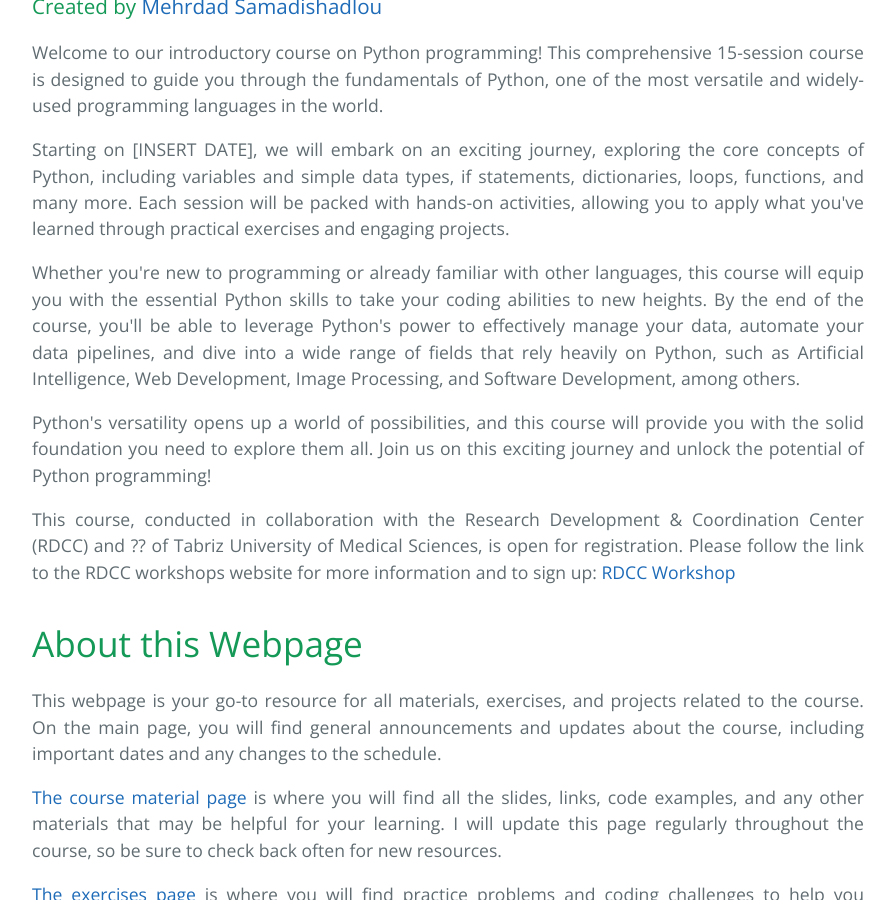
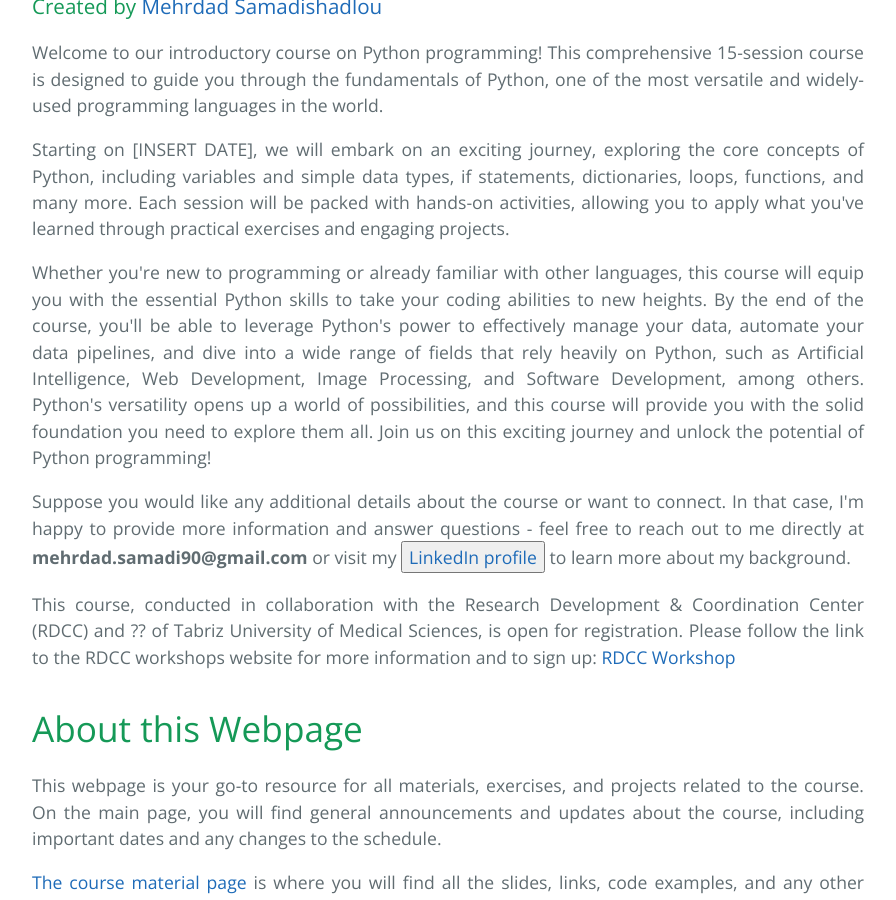
Before and after one commit to MehrdadSamadishadlou/Python_for_Beginners, a Jekyll site: the page built from index.md, in a window 1280 px wide and 900 px high, scrolled down 377 px. Shown: the whole window, without its empty margins (192-1088 px from the left). Built offline with Jekyll 4.4.1, drawn with Linux system fonts in a browser that asks for light colours.

Commit message:
adding my background and email

```diff
--- a/index.md
+++ b/index.md
@@ -15,11 +15,11 @@ Starting on [INSERT DATE], we will embark on an exciting journey, exploring the
 </p>
 
 <p style='text-align: justify;'>
-Whether you're new to programming or already familiar with other languages, this course will equip you with the essential Python skills to take your coding abilities to new heights. By the end of the course, you'll be able to leverage Python's power to effectively manage your data, automate your data pipelines, and dive into a wide range of fields that rely heavily on Python, such as Artificial Intelligence, Web Development, Image Processing, and Software Development, among others.
+Whether you're new to programming or already familiar with other languages, this course will equip you with the essential Python skills to take your coding abilities to new heights. By the end of the course, you'll be able to leverage Python's power to effectively manage your data, automate your data pipelines, and dive into a wide range of fields that rely heavily on Python, such as Artificial Intelligence, Web Development, Image Processing, and Software Development, among others. Python's versatility opens up a world of possibilities, and this course will provide you with the solid foundation you need to explore them all. Join us on this exciting journey and unlock the potential of Python programming!
 </p>
 
 <p style='text-align: justify;'>
-Python's versatility opens up a world of possibilities, and this course will provide you with the solid foundation you need to explore them all. Join us on this exciting journey and unlock the potential of Python programming!
+Suppose you would like any additional details about the course or want to connect. In that case, I'm happy to provide more information and answer questions - feel free to reach out to me directly at <b>mehrdad.samadi90@gmail.com</b> or visit my <a href="https://www.linkedin.com/in/mehrdad-samadishadlou-90723580/" target="_blank"><button>LinkedIn profile</button></a> to learn more about my background.
 </p>
 
 <p style='text-align: justify;'>
```
